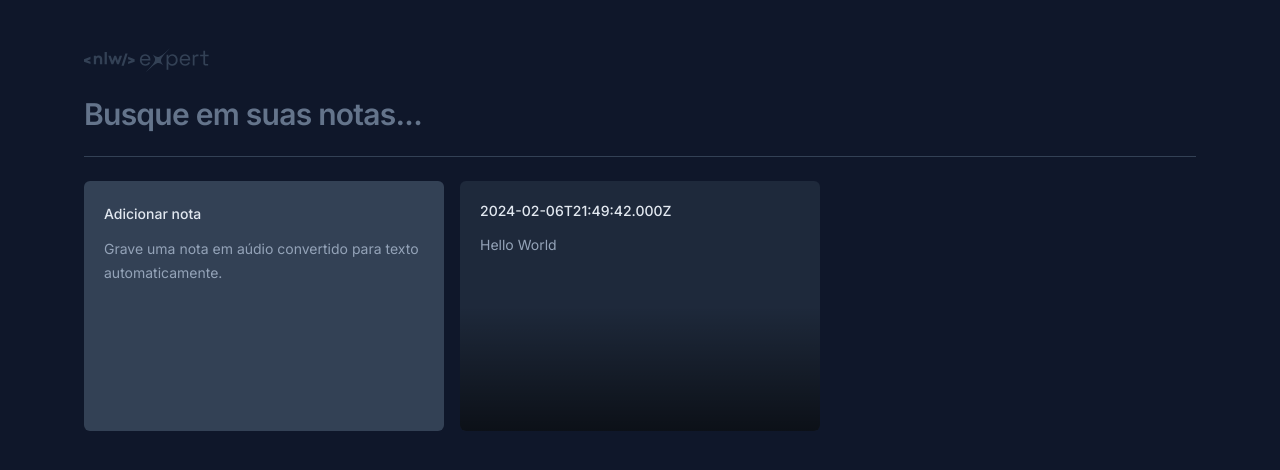
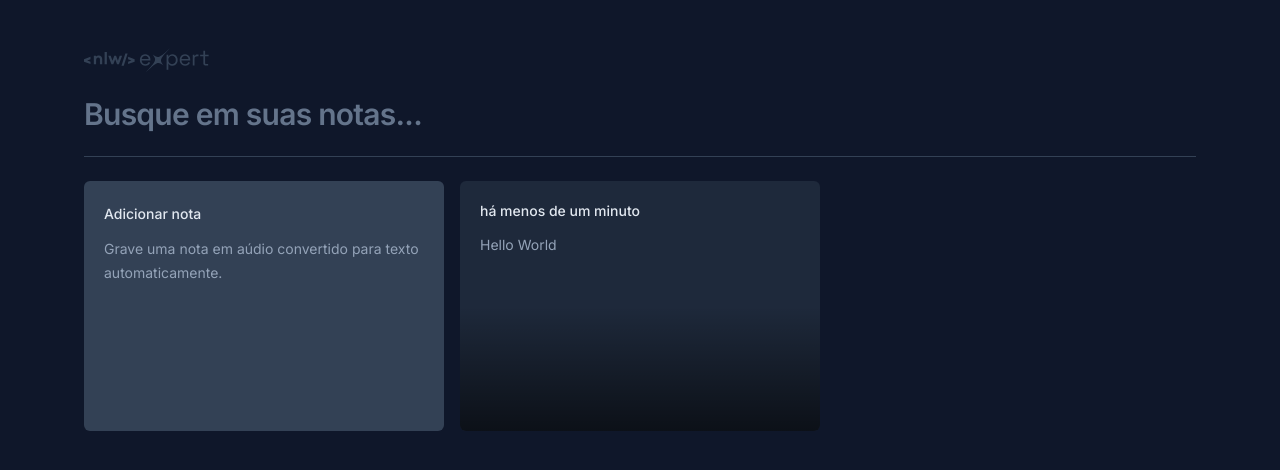
Before and after one commit to vittorpeli/note-expert, a React (Vite) app: page / in a window 1280 px wide. Shown: the top 470 px of the page. Built offline with nearby package versions, Linux system fonts and the light colour scheme.

Commit message:
Creating Modal

```diff
--- a/package.json
+++ b/package.json
@@ -10,6 +10,9 @@
     "preview": "vite preview"
   },
   "dependencies": {
+    "@radix-ui/react-dialog": "^1.0.5",
+    "date-fns": "^3.3.1",
+    "lucide-react": "^0.323.0",
     "react": "^18.2.0",
     "react-dom": "^18.2.0"
   },
--- a/src/components/note-card.tsx
+++ b/src/components/note-card.tsx
@@ -1,3 +1,8 @@
+import * as Dialog from "@radix-ui/react-dialog"
+import { formatDistanceToNow } from "date-fns"
+import { ptBR } from "date-fns/locale"
+import { X } from "lucide-react"
+
 interface NoteCardProps {
   note: {
     date: Date
@@ -7,14 +12,44 @@
 
 export function NoteCard ({note}: NoteCardProps) {
   return (
-    <button className='rounded-md text-left flex flex-col bg-slate-800 p-5 gap-3 overflow-hidden relative outline-none hover:ring-2 hover:ring-slate-600 focus-visible:ring-1 focus-visible:ring-lime-400'>
-      <span className='text-sm font-medium text-slate-200'>
-          {note.date.toISOString()}
+    <Dialog.Root>
+      <Dialog.Trigger className='rounded-md text-left flex flex-col bg-slate-800 p-5 gap-3 overflow-hidden relative outline-none hover:ring-2 hover:ring-slate-600 focus-visible:ring-1 focus-visible:ring-lime-400'>
+        <span className='text-sm font-medium text-slate-200'>
+          {formatDistanceToNow(note.date, { locale: ptBR, addSuffix: true})}
         </span>
         <p className='text-sm leading-6 text-slate-400'>
           {note.content}
         </p>
+
         <div className="absolute bottom-0 left-0 right-0 h-1/2 bg-gradient-to-t from-black/60 to-black/0 pointer-events-none"/>
-    </button>
+      </Dialog.Trigger>
+
+      <Dialog.Portal>
+        <Dialog.Overlay className="inset-0 fixed bg-black/50">
+
+        </Dialog.Overlay>
+        <Dialog.Content className="fixed overflow-hidden left-1/2 top-1/2 -translate-x-1/2 -translate-y-1/2 max-w-[640px] w-full h-[60vh] bg-slate-700 rounded-md flex flex-col outline-none">
+          <Dialog.Close className="absolute right-0 top-0 bg-slate-800 p-1.5 text-slate-400 hover:text-slate-200">
+            <X className="size-5"/>
+          </Dialog.Close>
+
+          <div className="flex flex-1 flex-col gap-3 p-5">
+            <span className='text-sm font-medium text-slate-200'>
+            {formatDistanceToNow(note.date, { locale: ptBR, addSuffix: true})}
+            </span>
+            <p className='text-sm leading-6 text-slate-400'>
+              {note.content}
+            </p>
+          </div>
+
+          <button
+            type="button"
+            className="w-full bg-slate-800 py-4 text-center text-sm text-slate-300 outline-none font-medium group"
+          >
+            Deseja <span className="text-red-400 group-hover:underline">apagar essa nota?</span>
+          </button>
+        </Dialog.Content>
+      </Dialog.Portal>
+    </Dialog.Root>
   )
 }
```
Also changed, not shown: 2 other files (tests, documents, lock files or other folders).
